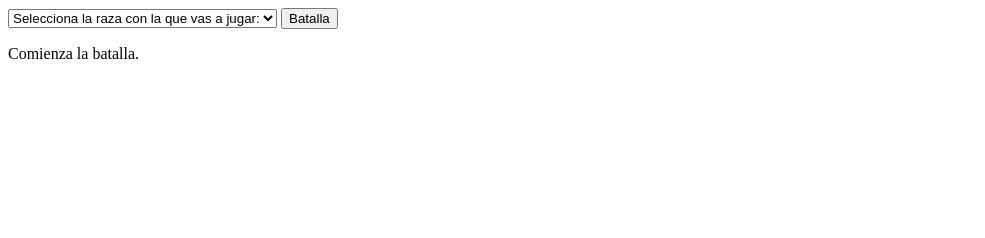
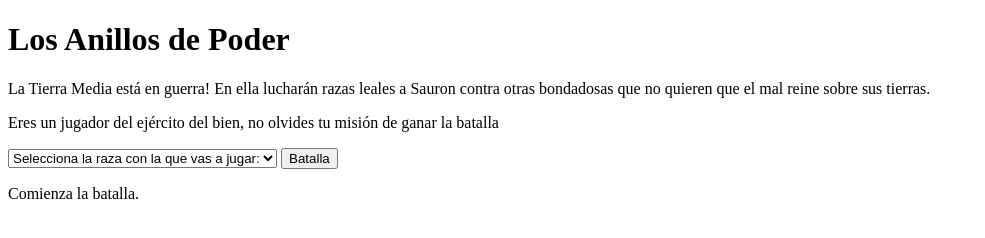
Before and after one commit to blancaum/modulo-2-evaluacion-intermedia-blancaum, a plain HTML site: page index.html in a window 1280 px wide. Shown: the whole page, without its empty margins (0-985 px from the left). Drawn offline with Linux system fonts and the light colour scheme.

Commit message:
Add semantics

```diff
--- a/index.html
+++ b/index.html
@@ -10,6 +10,19 @@
 </head>
 
 <body>
+    <header class="header">
+        <h1 class="header-h1">Los Anillos de Poder</h1>
+    </header>
+    <main>
+        <section class="exp">
+            <p class="text-exp">La Tierra Media está en guerra! En ella lucharán razas leales a Sauron contra otras
+                bondadosas
+                que
+                no
+                quieren que el mal reine sobre sus tierras.</p>
+            <p class="text-user">Eres un jugador del ejército del bien, no olvides tu misión de ganar la batalla</p>
+        </section>
+        <section class="battle">
             <form class="js-battle-form" action="">
                 <select class="js-select">
                     <option hidden value="0">Selecciona la raza con la que vas a jugar:</option>
@@ -26,6 +39,8 @@
             <p class="js-user-count"></p>
             <p class="js-comp-count"></p>
             <p class="js-winner"></p>
+        </section>
+    </main>
     <script src="./js/main.js"></script>
 </body>
 
```
Lines whose indentation alone changed are shown as unchanged.
